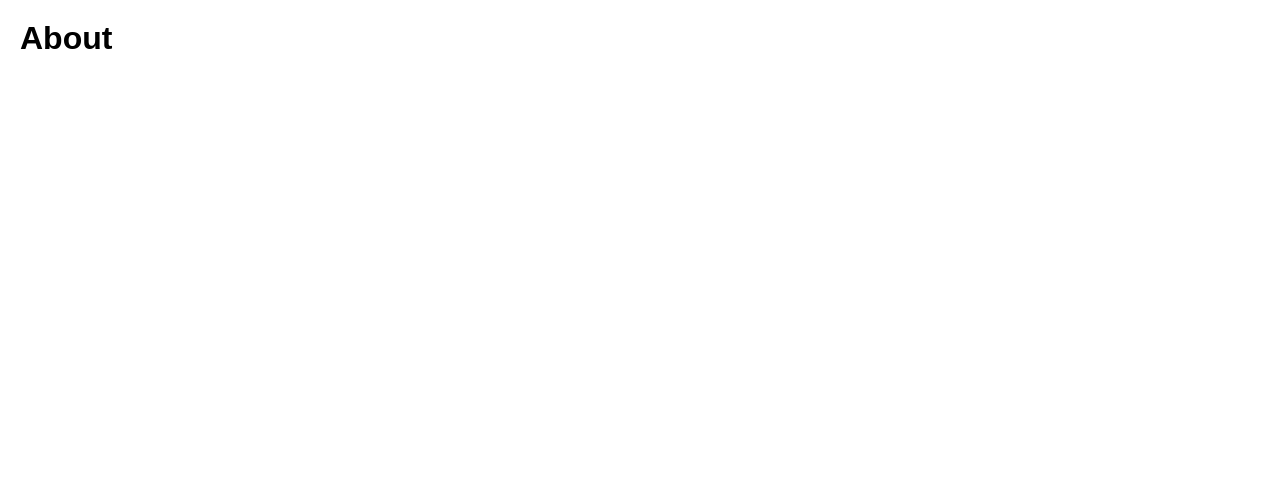
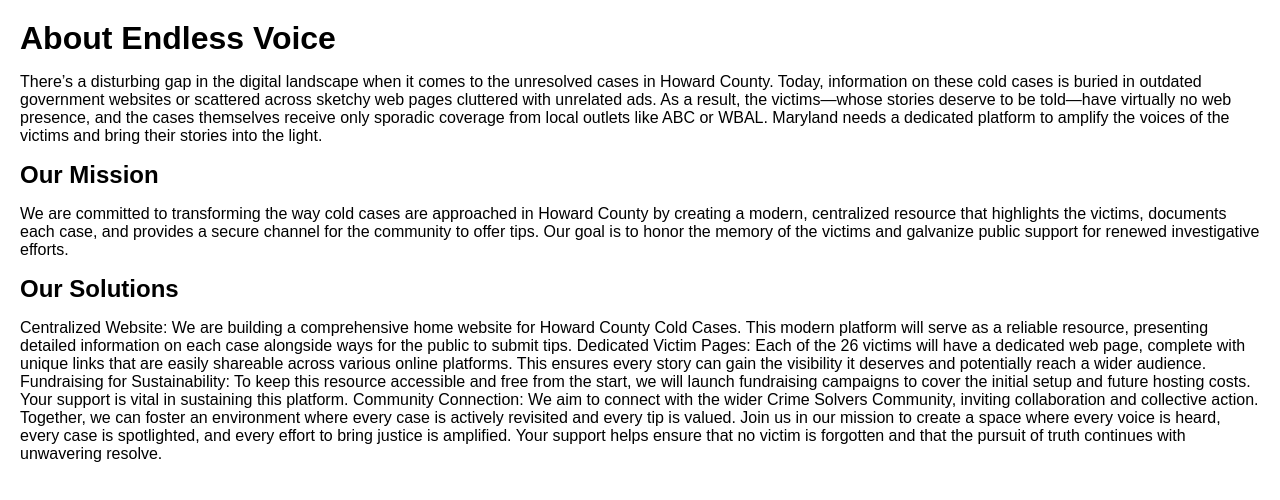
Before and after one commit to softwatercreative/endless-voice, a plain HTML site: page about.html in a window 1280 px wide. Drawn offline with nearby package versions, Linux system fonts and the light colour scheme.

```diff
--- a/about.html
+++ b/about.html
@@ -1,17 +1,66 @@
 <html lang="en" x-data="caseSearch()">
   <head>
     <meta charset="UTF-8" />
-    <meta name="description" content="Explore a collection of unsolved cold cases. Click or search to view details about each case." />
+    <meta
+      name="description"
+      content="Explore a collection of unsolved cold cases. Click or search to view details about each case."
+    />
     <meta name="viewport" content="width=device-width, initial-scale=1.0" />
     <title>Endless Voice | Howard County, MD</title>
     <link rel="stylesheet" href="style.css" />
     <!-- Load htmx from the CDN -->
     <script src="https://unpkg.com/htmx.org@1.9.3"></script>
     <!-- Load Alpine.js from the CDN -->
-    <script src="https://unpkg.com/alpinejs@3.x.x/dist/cdn.min.js" defer></script>
+    <script
+      src="https://unpkg.com/alpinejs@3.x.x/dist/cdn.min.js"
+      defer
+    ></script>
     <script src="scripts.js"></script>
   </head>
   <body>
-    <h1>About</h1>
+    <h1>About Endless Voice</h1>
+
+    <p>
+      There’s a disturbing gap in the digital landscape when it comes to the
+      unresolved cases in Howard County. Today, information on these cold cases
+      is buried in outdated government websites or scattered across sketchy web
+      pages cluttered with unrelated ads. As a result, the victims—whose stories
+      deserve to be told—have virtually no web presence, and the cases
+      themselves receive only sporadic coverage from local outlets like ABC or
+      WBAL. Maryland needs a dedicated platform to amplify the voices of the
+      victims and bring their stories into the light.
+    </p>
+
+    <h2>Our Mission</h2>
+
+    <p>
+      We are committed to transforming the way cold cases are approached in
+      Howard County by creating a modern, centralized resource that highlights
+      the victims, documents each case, and provides a secure channel for the
+      community to offer tips. Our goal is to honor the memory of the victims
+      and galvanize public support for renewed investigative efforts.
+    </p>
+
+    <h2>Our Solutions</h2>
+
+    <p>
+      Centralized Website: We are building a comprehensive home website for
+      Howard County Cold Cases. This modern platform will serve as a reliable
+      resource, presenting detailed information on each case alongside ways for
+      the public to submit tips. Dedicated Victim Pages: Each of the 26 victims
+      will have a dedicated web page, complete with unique links that are easily
+      shareable across various online platforms. This ensures every story can
+      gain the visibility it deserves and potentially reach a wider audience.
+      Fundraising for Sustainability: To keep this resource accessible and free
+      from the start, we will launch fundraising campaigns to cover the initial
+      setup and future hosting costs. Your support is vital in sustaining this
+      platform. Community Connection: We aim to connect with the wider Crime
+      Solvers Community, inviting collaboration and collective action. Together,
+      we can foster an environment where every case is actively revisited and
+      every tip is valued. Join us in our mission to create a space where every
+      voice is heard, every case is spotlighted, and every effort to bring
+      justice is amplified. Your support helps ensure that no victim is
+      forgotten and that the pursuit of truth continues with unwavering resolve.
+    </p>
   </body>
 </html>
```
Also changed, not shown: index.html (+15 -8 lines).
